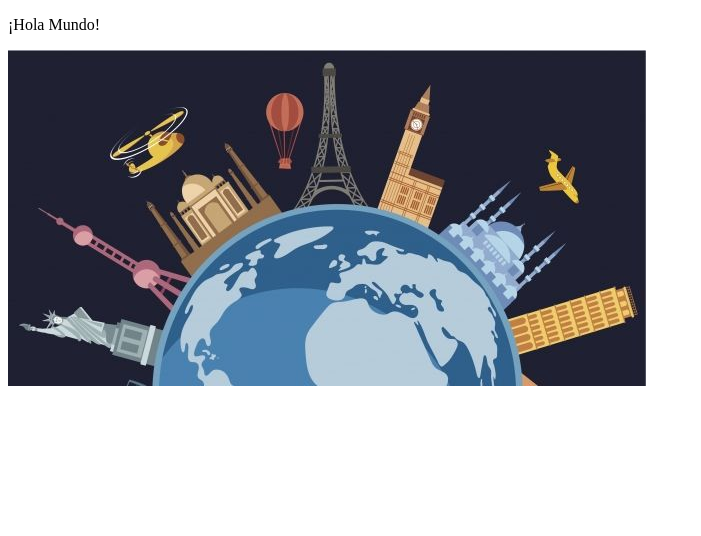
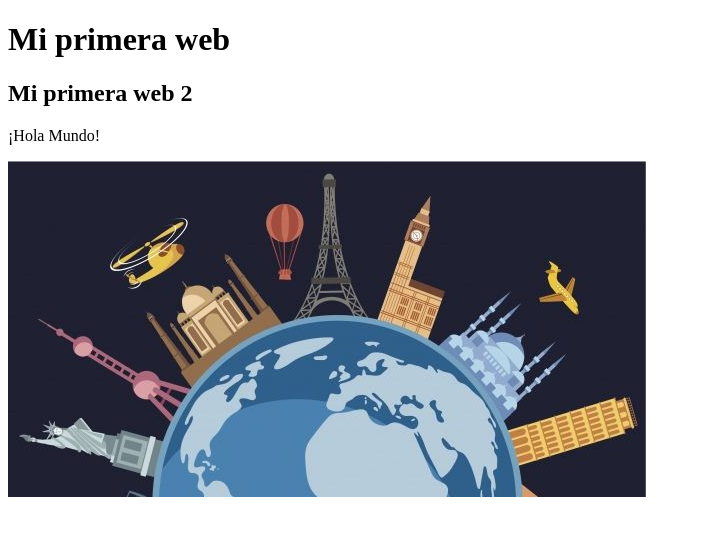
Before and after one commit to 29mauraa/amabelasplanning, a plain HTML site: page Index.html in a window 1280 px wide. Shown: the whole page, without its empty margins (0-701 px from the left). Drawn offline with Linux system fonts and the light colour scheme.

Commit message:
Diferentes tamaños

```diff
--- a/Index.html
+++ b/Index.html
@@ -8,6 +8,8 @@
 </head>
 
 <body>
+    <h1>Mi primera web</h1>
+    <h2>Mi primera web 2</h2>
     <p>¡Hola Mundo!</p>
     <img src="img/mundo.jpg"alt="mi_imagen">
 
```
